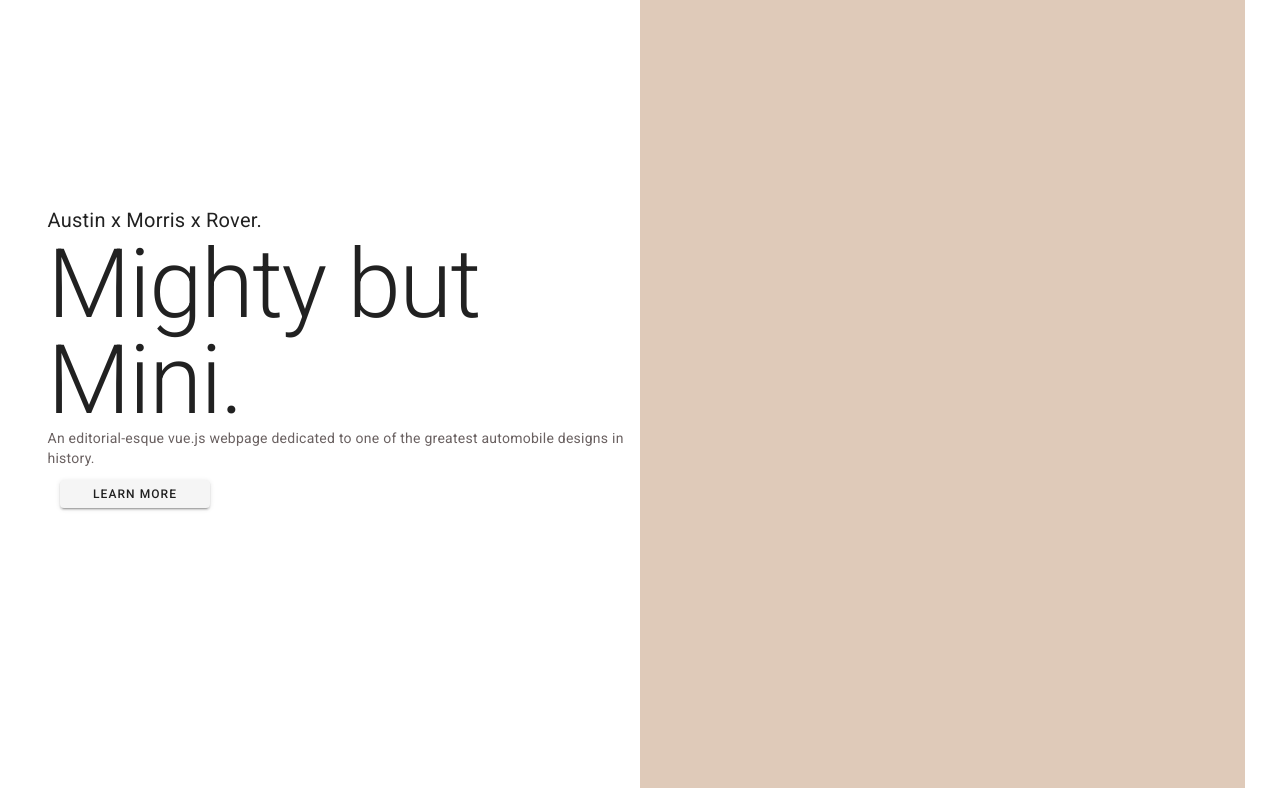
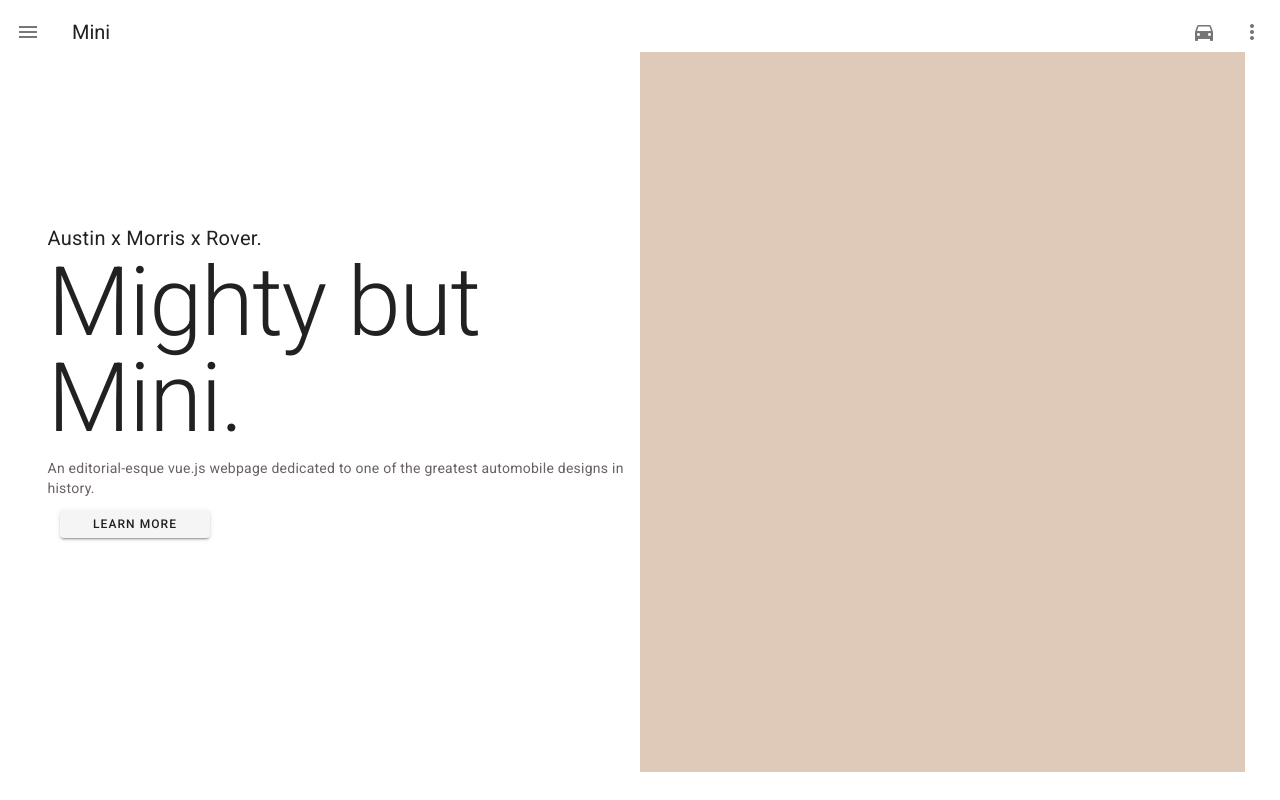
Before and after one commit to Ceelai/Striking-Mini, a Vue app: page / in a window 1280 px wide. Built offline with nearby package versions, Linux system fonts and the light colour scheme.

Commit message:
Reworked Car Intro and Added routing logic

```diff
--- a/src/App.vue
+++ b/src/App.vue
@@ -1,6 +1,6 @@
 <template>
   <v-app>
-    <!--<app-navigation></app-navigation>-->
+    <app-navigation></app-navigation>
     <v-main transition="slide-x-transition">
       <router-view></router-view>
     </v-main>
@@ -8,12 +8,12 @@
 </template>
 
 <script>
-//import AppNavigation from "@/components/AppNavigation";
+import AppNavigation from "@/components/AppNavigation";
 
 export default {
   name: "App",
   components: {
-    //AppNavigation
+    AppNavigation
   },
   data: () => ({})
 };
--- a/src/components/AppNavigation.vue
+++ b/src/components/AppNavigation.vue
@@ -1,39 +1,21 @@
 <template>
-  <div>
-    <v-navigation-drawer
-      app
-      v-model="drawer"
-      :expand-on-hover="expandOnHover"
-      class="grey darken-4"
-      dark
-    >
-      <v-list>
-        <template v-for="(item, index) in items">
-          <v-list-item :key="index">
-            <v-list-item-content>
-              <v-btn text>{{ item.title }}</v-btn>
-            </v-list-item-content>
-          </v-list-item>
-          <v-divider :key="`divider-${index}`"></v-divider>
-        </template>
-      </v-list>
-    </v-navigation-drawer>
-    <v-app-bar color="" elevate-on-scroll>
-      <v-app-bar-nav-icon
-        class="hidden-md-and-up"
-        @click="drawer = !drawer"
-      ></v-app-bar-nav-icon>
-      <v-spacer class="hidden-md and up"></v-spacer>
-      <router-link to="/">
-        <v-toolbar-title class>{{ appTitle }}</v-toolbar-title>
-      </router-link>
-      <v-toolbar-items class="hidden-sm-and-down">
-        <v-btn text to="/thecar">The Car</v-btn>
-        <v-btn text to="/variations">Variations</v-btn>
-      </v-toolbar-items>
-      <v-spacer class="hidden-md and up"></v-spacer>
-    </v-app-bar>
-  </div>
+  <v-toolbar desne flat>
+    <v-app-bar-nav-icon></v-app-bar-nav-icon>
+    <v-toolbar-title>{{appTitle}}</v-toolbar-title>
+    <v-spacer></v-spacer>
+    <v-btn icon to="/thecar">
+      <v-icon>mdi-car</v-icon>
+    </v-btn>
+    <!--<v-btn icon>
+      <v-icon>mdi-magnify</v-icon>
+    </v-btn>
+    <v-btn icon>
+      <v-icon>mdi-heart</v-icon>
+    </v-btn>-->
+    <v-btn icon>
+      <v-icon>mdi-dots-vertical</v-icon>
+    </v-btn>
+  </v-toolbar>
 </template>
 
 <script>
@@ -41,7 +23,7 @@
   name: "AppNavigation",
   data() {
     return {
-      appTitle: "Striking Mini",
+      appTitle: "Mini",
       drawer: false,
       expandOnHover: false,
       items: [{ title: "The Car" }, { title: "Variations" }, { title: "Join" }]
@@ -50,4 +32,8 @@
 };
 </script>
 
-<style scoped></style>
+<style scoped lang="scss">
+.v-toolbar {
+  flex: none;
+}
+</style>
--- a/src/components/LandingHero.vue
+++ b/src/components/LandingHero.vue
@@ -1,29 +1,14 @@
 <template>
   <v-container class="container pa-0">
-   <!-- <v-toolbar dense flat>
-      <v-app-bar-nav-icon></v-app-bar-nav-icon>
-      <v-toolbar-title>Mini</v-toolbar-title>
-      <v-spacer></v-spacer>
-      <v-btn icon>
-        <v-icon>mdi-magnify</v-icon>
-      </v-btn>
-      <v-btn icon>
-        <v-icon>mdi-heart</v-icon>
-      </v-btn>
-      <v-btn icon>
-        <v-icon>mdi-dots-vertical</v-icon>
-      </v-btn>
-    </v-toolbar>-->
     <v-row>
       <v-col cols="6" class="d-flex flex-column herotext pb-16">
         <div class="text-h6 font-weight-regular">Austin x Morris x Rover.</div>
         <div class="text-h1 font-weight-light">Mighty but Mini.</div>
-        <div class="body-2 call-action">
+        <div class="body-2 pt-3 call-action">
           An editorial-esque vue.js webpage dedicated to one of the greatest
           automobile designs in history.
         </div>
-        <v-btn class="ma-3" max-width="150px" small>Learn More</v-btn>
-
+        <v-btn class="ma-3" max-width="150px" href="" small>Learn More</v-btn>
       </v-col>
       <v-col cols="1" class="landing-right"></v-col>
       <v-col cols="4" class="d-flex flex-column landing-right">
@@ -46,8 +31,8 @@
 <style lang="scss" scoped>
 .landing-right {
   background-color: #dfcab9;
-  max-height: 100vh;
-  height: 100vh;
+  max-height: 90vh;
+  height: 90vh;
 }
 
 .herotext {
--- /dev/null
+++ b/src/components/TopBanner.vue
@@ -0,0 +1,51 @@
+<template>
+  <v-container class="container pa-0">
+    <v-row class="top-banner">
+      <v-col cols="6" md="6" class="">
+        <div
+          class="text-h4 pb-2 text-center font-weight-light"
+        >The Story Behind Classic Mini (1959 - 2000)</div>
+      </v-col>
+      <v-col cols="6" class="" sm="6"></v-col>
+    </v-row>
+    <v-row class>
+      <v-col cols="6">
+        <div class="text-subtitle-2 pt-2">
+          For over 60 years, Mini has remained as one of the most iconic cars in automobile history. Alec Issigonis,
+          the original designer of the mini,
+          set out to create a vehicle capable of seating 4 adults while maintaining a high fuel economy.
+          Produced by multiple manufactures over its 60 year history,
+          the Classic Mini's aesthetic did not change drastically from the original 1960 models.
+          Mini went through multiple iterations that included several engine options,
+          later models even included airbags and air conditioning.
+        </div>
+      </v-col>
+    </v-row>
+  </v-container>
+</template>
+
+
+<script>
+export default {
+  name: "TheCar",
+  data() {
+    return {};
+  }
+};
+
+
+</script>
+
+<style scoped lang="scss">
+.top-banner {
+  //max-height: 800px !important;
+}
+
+.container {
+  max-height: inherit;
+}
+
+.v-toolbar {
+  flex: none !important;
+}
+</style>
--- a/src/views/TheCar.vue
+++ b/src/views/TheCar.vue
@@ -1,44 +1,18 @@
 <template>
-  <v-container class="container" fluid dark>
-    <v-row justify="space-around">
-      <v-col cols="6" class="txt-box">
-        <div class="white--text display-3 text-center">
-          Classical Elegance
-        </div>
-        <v-layout class="align-center pa-3 ml-3 justify-center">
-          <div class="white--text headline ">
-            In 1959, Alec Issigonis was asked by BMC (British Motor Corporation)
-            to develop a range of family cars that are extremely fuel efficient
-            due to the fuel shortage caused by the 1956 Suez Crisis. One of
-            these designs was what is now more commonly known as the classic
-            Mini. While there there were many configurations of the compact
-            vehicle, the overall asthetics remained the same throughout its
-            entire lifetime.
-          </div>
-        </v-layout>
-      </v-col>
-      <v-col cols="6" class="mini">
-        <v-img src="../assets/2ndMini.jpg" max-height="60vh" max-width></v-img>
-      </v-col>
-    </v-row>
-  </v-container>
+  <span>
+    <top-banner></top-banner>
+  </span>
 </template>
 
+
 <script>
+// @ is an alias to /src
+import TopBanner from "@/components/TopBanner.vue";
+
 export default {
   name: "TheCar",
-  data() {
-    return {};
+  components: {
+    TopBanner
   }
 };
 </script>
-
-<style scoped lang="scss">
-.container {
-  background-color: #343434;
-  opacity: 78%;
-}
-
-.txt-box{
-}
-</style>
```
